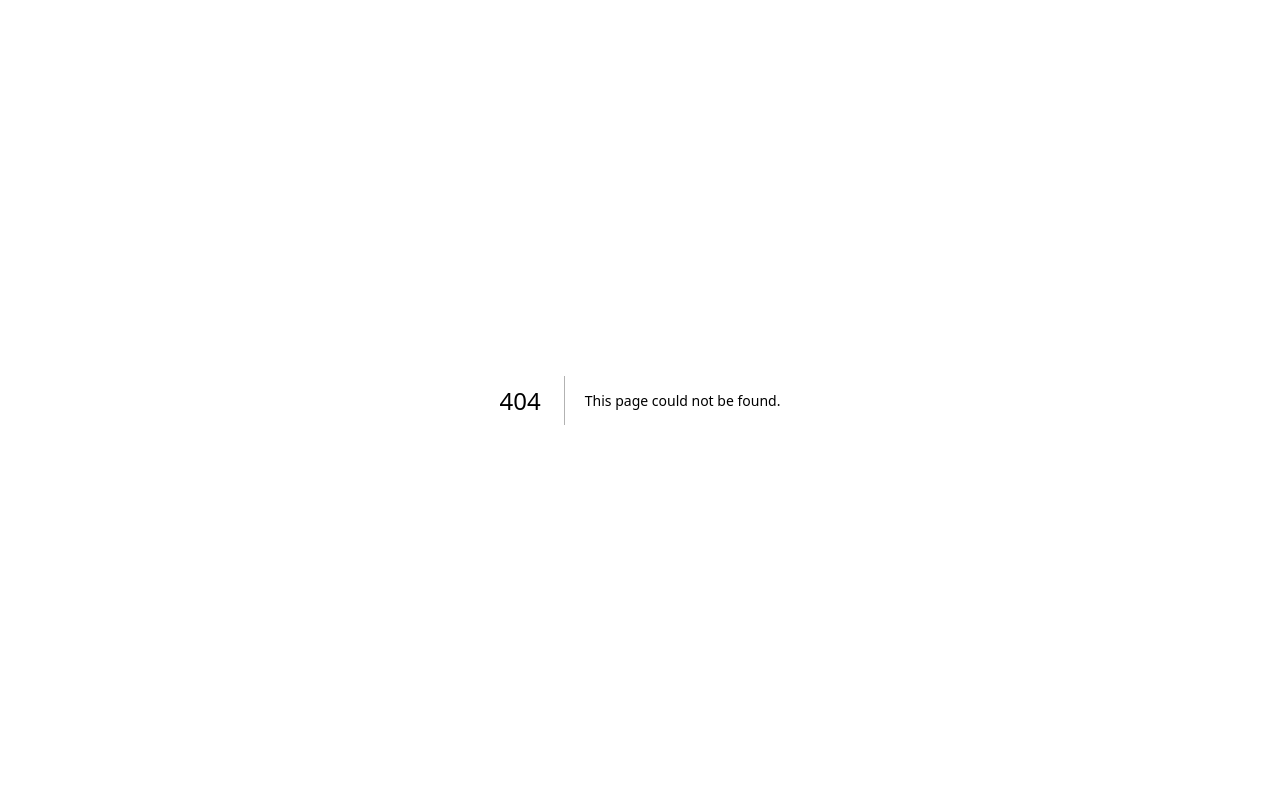
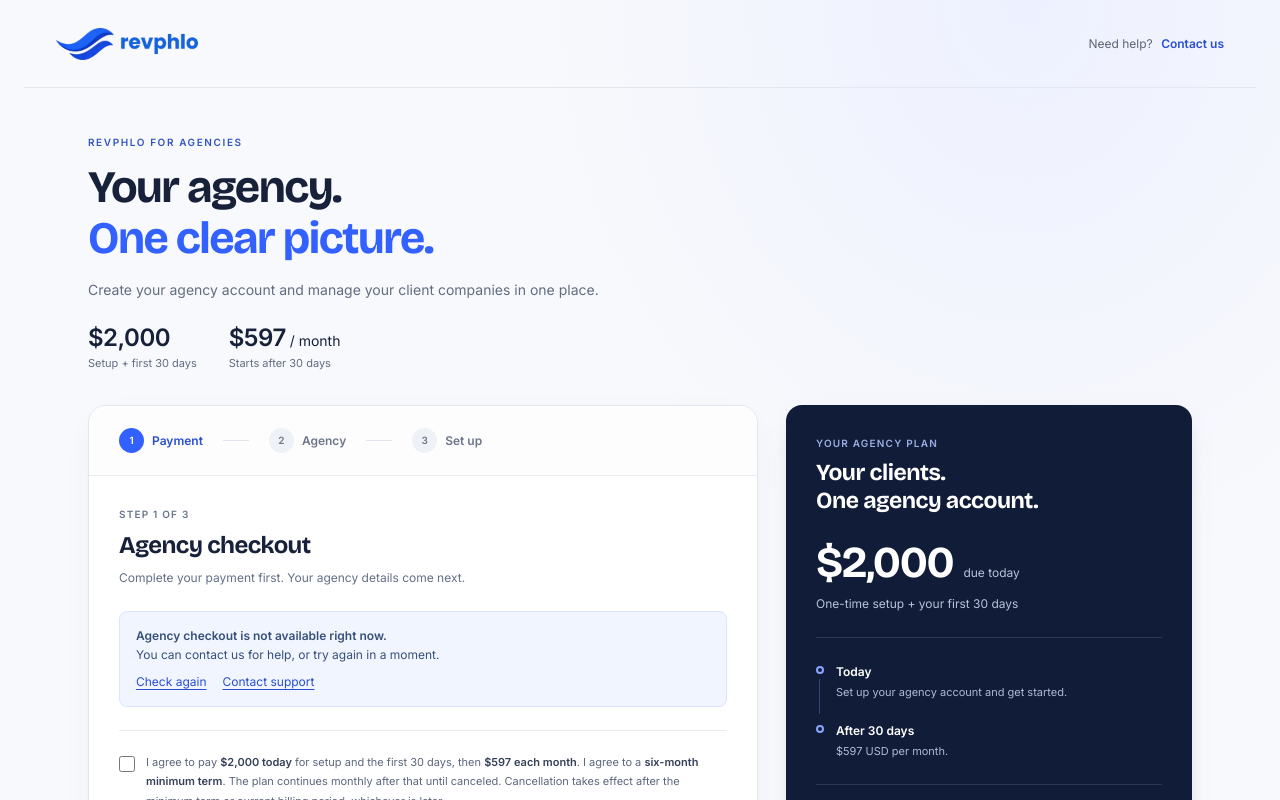
Before and after one commit to drich0923/revphlowebsite, a Next.js app: page /agency-checkout in a window 1280 px wide. Before the commit this address had no page. Shown: the top 800 px of the page. Built offline with nearby package versions, Linux system fonts and the light colour scheme; no server answers.

Commit message:
Add agency checkout with dedicated pricing and account type

```diff
--- /dev/null
+++ b/app/agency-checkout/page.jsx
@@ -0,0 +1,15 @@
+import Checkout from "../checkout/Checkout";
+import { getAppOrigin } from "../checkout/checkout-contract.mjs";
+import { pageMeta } from "../seo";
+
+export const metadata = pageMeta({
+  title: "Start your RevPhlo agency",
+  description: "Set up your RevPhlo agency account for $2,000, then $597 per month after 30 days. Manage your client companies in one place.",
+  path: "/agency-checkout",
+  noindex: true,
+});
+
+export default function AgencyCheckoutPage() {
+  const appOrigin = getAppOrigin(process.env.NEXT_PUBLIC_REVPHLO_APP_URL, process.env.NODE_ENV === "production");
+  return <Checkout appOrigin={appOrigin} accountType="agency" />;
+}
--- a/app/checkout/Checkout.jsx
+++ b/app/checkout/Checkout.jsx
@@ -14,7 +14,7 @@ function Lock() {
   return <svg aria-hidden="true" width="16" height="16" viewBox="0 0 24 24" fill="none"><rect x="5" y="10" width="14" height="11" rx="2" stroke="currentColor" strokeWidth="1.8" /><path d="M8 10V7a4 4 0 0 1 8 0v3" stroke="currentColor" strokeWidth="1.8" /></svg>;
 }
 
-function StripePayment({ session }) {
+function StripePayment({ session, agency }) {
   const container = useRef(null);
   const actions = useRef(null);
   const emailInput = useRef(null);
@@ -164,7 +164,7 @@ function StripePayment({ session }) {
   }
 
   return <form className={styles.paymentArea} onSubmit={confirmPayment}>
-    <label className={styles.emailLabel} htmlFor="checkout-email">Email for your new Revphlo account</label>
+    <label className={styles.emailLabel} htmlFor="checkout-email">Email for your new Revphlo {agency ? "agency " : ""}account</label>
     <input ref={emailInput} id="checkout-email" className={styles.emailInput} type="email" autoComplete="email" required value={fixedEmail || email} readOnly={Boolean(fixedEmail)} disabled={loading || submitting} aria-describedby={emailError ? "checkout-email-help checkout-email-error" : "checkout-email-help"} aria-invalid={Boolean(emailError)} onBlur={() => { if (!fixedEmail) void validateEmail(); }} onChange={(event) => {
       emailValue.current = event.target.value;
       emailRequest.current += 1;
@@ -184,7 +184,9 @@ function StripePayment({ session }) {
   </form>;
 }
 
-export default function Checkout({ appOrigin }) {
+export default function Checkout({ appOrigin, accountType = "standard" }) {
+  const agency = accountType === "agency";
+  const monthlyPrice = agency ? "$597" : "$397";
   const [termsAccepted, setTermsAccepted] = useState(false);
   const [availability, setAvailability] = useState({ state: "loading" });
   const [loadAttempt, setLoadAttempt] = useState(0);
@@ -208,18 +210,18 @@ export default function Checkout({ appOrigin }) {
     const timer = setTimeout(() => controller.abort(), 15000);
     let disposed = false;
     setAvailability({ state: "loading" });
-    fetch(`${appOrigin}/api/checkout/start`, { credentials: "omit", cache: "no-store", signal: controller.signal })
+    fetch(`${appOrigin}/api/checkout/start${agency ? "?accountType=agency" : ""}`, { credentials: "omit", cache: "no-store", signal: controller.signal })
       .then(async (response) => {
         const body = await response.json();
         if (!response.ok || !body.success) throw new Error("unavailable");
         if (!disposed) {
-          setAvailability(getCheckoutAvailability(body.data));
+          setAvailability(getCheckoutAvailability(body.data, accountType));
         }
       })
       .catch(() => { if (!disposed) setAvailability({ state: "unavailable" }); })
       .finally(() => clearTimeout(timer));
     return () => { disposed = true; clearTimeout(timer); controller.abort(); };
-  }, [appOrigin, loadAttempt]);
+  }, [appOrigin, accountType, agency, loadAttempt]);
 
   useEffect(() => { if (error) errorRef.current?.focus(); }, [error]);
   useEffect(() => { if (session) paymentHeading.current?.focus(); }, [session]);
@@ -244,7 +246,7 @@ export default function Checkout({ appOrigin }) {
         credentials: "omit",
         signal: controller.signal,
         headers: { "Content-Type": "application/json" },
-        body: JSON.stringify({ termsAccepted: true, uiMode: "custom" }),
+        body: JSON.stringify({ termsAccepted: true, uiMode: "custom", ...(agency ? { accountType: "agency" } : {}) }),
       });
       const body = await response.json();
       if (!response.ok || !body.success || !isCheckoutClientSession(body.data)) {
@@ -280,38 +282,39 @@ export default function Checkout({ appOrigin }) {
 
     <main id="checkout-main" className={styles.main}>
       <div className={styles.intro}>
-        <p className={styles.eyebrow}>YOUR NEXT CHAPTER STARTS HERE</p>
-        <h1>Your sales team.<br /><span>One clear picture.</span></h1>
-        <p>Pay securely, then add your company details and connect your tools.</p>
+        <p className={styles.eyebrow}>{agency ? "REVPHLO FOR AGENCIES" : "YOUR NEXT CHAPTER STARTS HERE"}</p>
+        <h1>{agency ? "Your agency." : "Your sales team."}<br /><span>One clear picture.</span></h1>
+        <p>{agency ? "Create your agency account and manage your client companies in one place." : "Pay securely, then add your company details and connect your tools."}</p>
+        {agency ? <div className={styles.agencyPricing} aria-label="Agency pricing"><div><strong>$2,000</strong><span>Setup + first 30 days</span></div><div><strong>$597<span> / month</span></strong><span>Starts after 30 days</span></div></div> : null}
       </div>
 
       <div className={styles.grid}>
         <section className={styles.card} aria-labelledby="payment-heading">
           <ol className={styles.steps} aria-label="Account setup progress">
             <li className={styles.currentStep} aria-current="step"><span>1</span>Payment</li>
-            <li><span>2</span>Company</li>
+            <li><span>2</span>{agency ? "Agency" : "Company"}</li>
             <li><span>3</span>Set up</li>
           </ol>
 
           {session ? <div className={styles.paymentSection}>
             <p className={styles.sectionLabel}>STEP 1 OF 3</p>
             <h2 id="payment-heading" ref={paymentHeading} tabIndex={-1}>Complete your payment</h2>
-            <p className={styles.description}>Use the email for your new Revphlo account. You will add your company details after payment.</p>
-            <StripePayment session={session} />
-            <p className={styles.paymentNote}>After payment, you will open RevPhlo to verify your email and add your company details.</p>
+            <p className={styles.description}>Use the email for your new Revphlo {agency ? "agency " : ""}account. You will add your {agency ? "agency" : "company"} details after payment.</p>
+            <StripePayment session={session} agency={agency} />
+            <p className={styles.paymentNote}>After payment, you will open RevPhlo to verify your email and add your {agency ? "agency" : "company"} details.</p>
           </div> : <form onSubmit={submit} className={styles.form}>
             <div>
               <p className={styles.sectionLabel}>STEP 1 OF 3</p>
-              <h2 id="payment-heading">Secure checkout</h2>
-              <p className={styles.description}>Complete your payment first. Your company details come next.</p>
+              <h2 id="payment-heading">{agency ? "Agency checkout" : "Secure checkout"}</h2>
+              <p className={styles.description}>Complete your payment first. Your {agency ? "agency" : "company"} details come next.</p>
             </div>
 
             {availability.state === "loading" ? <p className={styles.notice} role="status">Checking checkout availability…</p> : null}
             {availability.state === "hosted" ? <div className={styles.notice} role="status"><strong>Continue with secure hosted checkout.</strong><p>Open checkout in RevPhlo to review the same plan and payment terms, then pay through Stripe.</p><div className={styles.noticeActions}><a href={`${appOrigin}/get-started`}>Continue to hosted checkout <Arrow /></a></div></div> : null}
-            {availability.state === "unavailable" ? <div className={styles.notice} role="status"><strong>Checkout is not available right now.</strong><p>You can contact us for help, or try again in a moment.</p><div className={styles.noticeActions}>{appOrigin ? <><button type="button" className={styles.textButton} onClick={() => setLoadAttempt((value) => value + 1)}>Check again</button><a href={`${appOrigin}/get-started`}>Open checkout in RevPhlo <Arrow /></a></> : null}<a href="mailto:support@revphlo.com">Contact support</a></div></div> : null}
+            {availability.state === "unavailable" ? <div className={styles.notice} role="status"><strong>{agency ? "Agency checkout" : "Checkout"} is not available right now.</strong><p>You can contact us for help, or try again in a moment.</p><div className={styles.noticeActions}>{appOrigin ? <><button type="button" className={styles.textButton} onClick={() => setLoadAttempt((value) => value + 1)}>Check again</button>{!agency ? <a href={`${appOrigin}/get-started`}>Open checkout in RevPhlo <Arrow /></a> : null}</> : null}<a href="mailto:support@revphlo.com">Contact support</a></div></div> : null}
 
             {availability.state !== "hosted" ? <div className={styles.termsBlock}>
-              <label className={styles.terms}><input type="checkbox" required checked={termsAccepted} disabled={busy} onChange={(event) => setTermsAccepted(event.target.checked)} /><span>I agree to pay <strong>$2,000 today</strong> for setup and the first 30 days, then <strong>$397 each month</strong>. I agree to a <strong>six-month minimum term</strong>. The plan continues monthly after that until canceled. Cancellation takes effect after the minimum term or current billing period, whichever is later.</span></label>
+              <label className={styles.terms}><input type="checkbox" required checked={termsAccepted} disabled={busy} onChange={(event) => setTermsAccepted(event.target.checked)} /><span>I agree to pay <strong>$2,000 today</strong> for setup and the first 30 days, then <strong>{monthlyPrice} each month</strong>. I agree to a <strong>six-month minimum term</strong>. The plan continues monthly after that until canceled. Cancellation takes effect after the minimum term or current billing period, whichever is later.</span></label>
               <p className={styles.legal}>By continuing, I accept the <a href="/terms-of-service" target="_blank" rel="noopener noreferrer">Terms of Service</a> and acknowledge the <a href="/privacy-policy" target="_blank" rel="noopener noreferrer">Privacy Policy</a>.</p>
             </div> : null}
             {error ? <div ref={errorRef} tabIndex={-1} className={styles.error} role="alert"><p>{error}</p></div> : null}
@@ -322,17 +325,17 @@ export default function Checkout({ appOrigin }) {
 
         <aside className={styles.summary} aria-labelledby="plan-heading">
           <div className={styles.orderCard}>
-            <p className={styles.sectionLabel}>YOUR REVPHLO PLAN</p>
-            <h2 id="plan-heading">Built for your team.<br />Ready for your tools.</h2>
+            <p className={styles.sectionLabel}>{agency ? "YOUR AGENCY PLAN" : "YOUR REVPHLO PLAN"}</p>
+            <h2 id="plan-heading">{agency ? <>Your clients.<br />One agency account.</> : <>Built for your team.<br />Ready for your tools.</>}</h2>
             <div className={styles.price}><span>$2,000</span><span>due today</span></div>
             <p className={styles.priceHint}>One-time setup + your first 30 days</p>
-            <div className={styles.billingTimeline}><div><span className={styles.timelineDot} /><div><strong>Today</strong><p>Set up your account and get started.</p></div></div><div><span className={styles.timelineDot} /><div><strong>After 30 days</strong><p>$397 USD per month.</p></div></div></div>
+            <div className={styles.billingTimeline}><div><span className={styles.timelineDot} /><div><strong>Today</strong><p>Set up your {agency ? "agency " : ""}account and get started.</p></div></div><div><span className={styles.timelineDot} /><div><strong>After 30 days</strong><p>{monthlyPrice} USD per month.</p></div></div></div>
             <div className={styles.minimum}><span>Minimum term</span><strong>6 months</strong></div>
             <p className={styles.smallPrint}>The plan continues monthly after the minimum term until canceled.</p>
           </div>
           <div className={styles.nextSteps}>
             <h3>What happens after payment</h3>
-            <ol><li><span>1</span><div><strong>Create your login</strong><p>Use and verify the email from checkout.</p></div></li><li><span>2</span><div><strong>Add your company details</strong><p>Name your company and invite your first team members.</p></div></li><li><span>3</span><div><strong>Complete your setup</strong><p>Follow the questions and actions to connect your tools. Share setup tasks with a teammate when you need their access or knowledge. The full dashboard opens after all required setup checks pass.</p></div></li></ol>
+            <ol><li><span>1</span><div><strong>Create your login</strong><p>Use and verify the email from checkout.</p></div></li><li><span>2</span><div><strong>{agency ? "Create your agency account" : "Add your company details"}</strong><p>{agency ? "Name your agency and invite your first team members." : "Name your company and invite your first team members."}</p></div></li><li><span>3</span><div><strong>{agency ? "Add your client companies" : "Complete your setup"}</strong><p>{agency ? "Open your agency workspace to add clients and manage your team." : "Follow the questions and actions to connect your tools. Share setup tasks with a teammate when you need their access or knowledge. The full dashboard opens after all required setup checks pass."}</p></div></li></ol>
           </div>
         </aside>
       </div>
--- a/app/checkout/checkout-contract.mjs
+++ b/app/checkout/checkout-contract.mjs
@@ -6,6 +6,12 @@ export const CHECKOUT_PLAN = Object.freeze({
   intervalCount: 1,
   minimumMonths: 6,
   includedDays: 30,
+});
+
+export const AGENCY_CHECKOUT_PLAN = Object.freeze({
+  ...CHECKOUT_PLAN,
+  accountType: "agency",
+  amount: 59700,
 });
 
 /** Only build configuration can select the application that receives form data. */
@@ -24,8 +30,11 @@ export function getAppOrigin(value, production = true) {
   }
 }
 
-export function isExpectedPlan(plan) {
-  return !!plan && Object.entries(CHECKOUT_PLAN).every(([key, value]) => plan[key] === value);
+export function isExpectedPlan(plan, accountType = "standard") {
+  if (accountType !== "standard" && accountType !== "agency") return false;
+  const expected = accountType === "agency" ? AGENCY_CHECKOUT_PLAN : CHECKOUT_PLAN;
+  return !!plan && (accountType !== "standard" || !plan.accountType || plan.accountType === "standard") &&
+    Object.entries(expected).every(([key, value]) => plan[key] === value);
 }
 
 export function isPublishableKey(value) {
@@ -33,13 +42,14 @@ export function isPublishableKey(value) {
 }
 
 /** An older app can accept hosted checkout without supporting the Payment Element. */
-export function getCheckoutAvailability(data) {
-  if (!data?.enabled || !isExpectedPlan(data.plan)) return { state: "unavailable" };
+export function getCheckoutAvailability(data, accountType = "standard") {
+  if (!data?.enabled || !isExpectedPlan(data.plan, accountType)) return { state: "unavailable" };
   const modes = data.supportedUiModes;
   if (Array.isArray(modes) && modes.includes("custom") && data.embeddedEnabled && isPublishableKey(data.publishableKey)) {
     return { state: "ready" };
   }
-  if (modes === undefined || (Array.isArray(modes) && modes.includes("hosted"))) {
+  // The app's hosted entry is for standard accounts. Never send an agency buyer there.
+  if (accountType === "standard" && (modes === undefined || (Array.isArray(modes) && modes.includes("hosted")))) {
     return { state: "hosted" };
   }
   return { state: "unavailable" };
--- a/app/checkout/checkout.module.css
+++ b/app/checkout/checkout.module.css
@@ -23,7 +23,12 @@
 .eyebrow { font-size: 10px; font-weight: 600; letter-spacing: 1.6px; color: #3355bf; margin-bottom: 12px; }
 .intro h1 { font-family: var(--font-display), Arial, sans-serif; font-size: clamp(34px, 4vw, 45px); font-weight: 700; line-height: 1.13; letter-spacing: -1.5px; }
 .intro h1 span { color: #3361ff; }
-.intro > p:last-child { margin-top: 15px; font-size: 14px; color: #626d81; }
+.intro > p:not(.eyebrow) { margin-top: 15px; font-size: 14px; color: #626d81; }
+.agencyPricing { display: flex; flex-wrap: wrap; gap: 16px 32px; margin-top: 22px; }
+.agencyPricing > div { display: flex; flex-direction: column; gap: 2px; }
+.agencyPricing strong { font-size: 24px; line-height: 1.25; letter-spacing: -.5px; }
+.agencyPricing strong span { font-size: 14px; font-weight: 400; letter-spacing: 0; }
+.agencyPricing > div > span { font-size: 11px; color: #626d81; }
 .grid { display: grid; grid-template-columns: minmax(0, 1.65fr) minmax(0, 1fr); gap: 28px; align-items: start; }
 .card { min-width: 0; border: 1px solid #e1e6ef; border-radius: 18px; background: #fff; box-shadow: 0 8px 36px -20px #2b41732b; overflow: hidden; }
 .steps { list-style: none; display: flex; align-items: center; gap: 20px; padding: 22px 30px; border-bottom: 1px solid #e9ecf2; background: #fdfdfe; }
@@ -112,7 +117,7 @@
   .main { padding: 32px 18px 22px; }
   .intro { margin-bottom: 24px; }
   .intro h1 { font-size: 36px; }
-  .intro > p:last-child { font-size: 13px; max-width: 34ch; }
+  .intro > p:not(.eyebrow) { font-size: 13px; max-width: 34ch; }
   .grid { grid-template-columns: minmax(0, 1fr); gap: 26px; }
   .form { padding: 23px 20px; gap: 22px; }
   .card h2 { font-size: 22px; }
```
Also changed, not shown: 3 other files (tests, documents, lock files or other folders).
